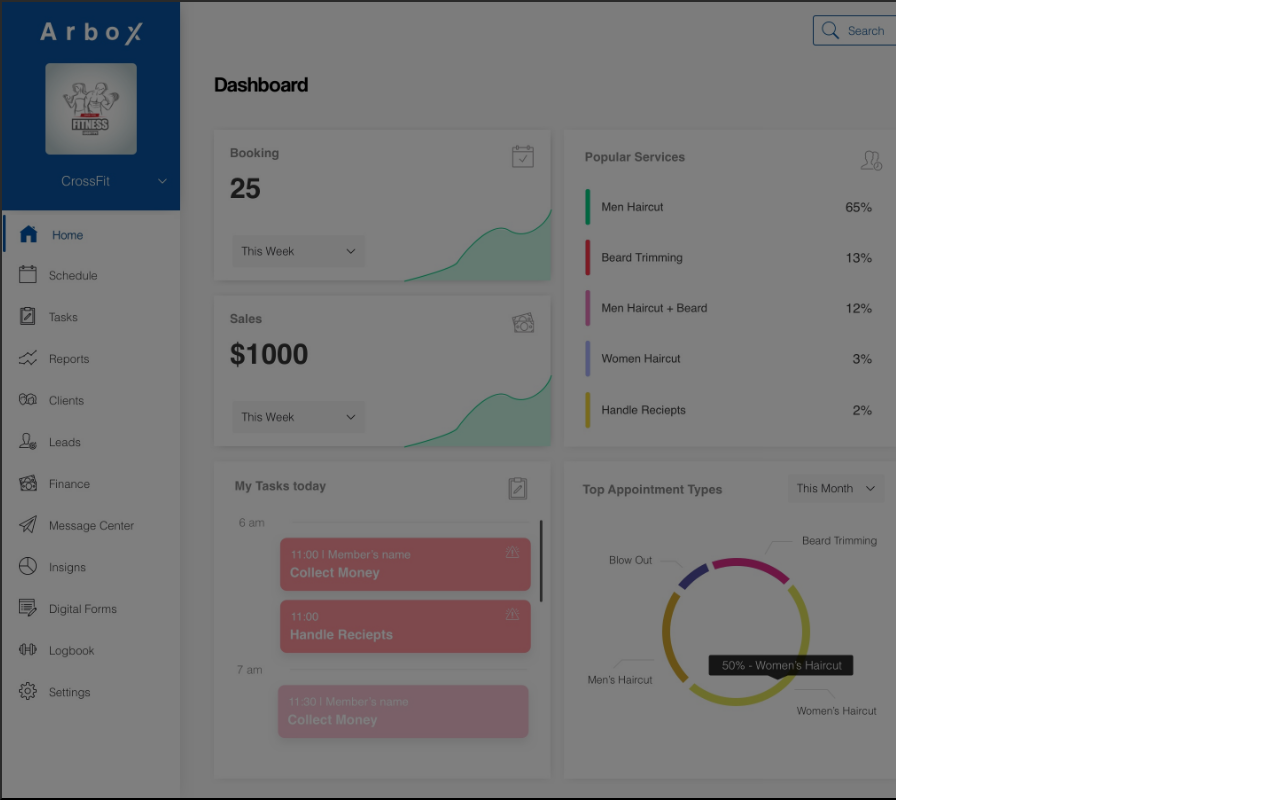
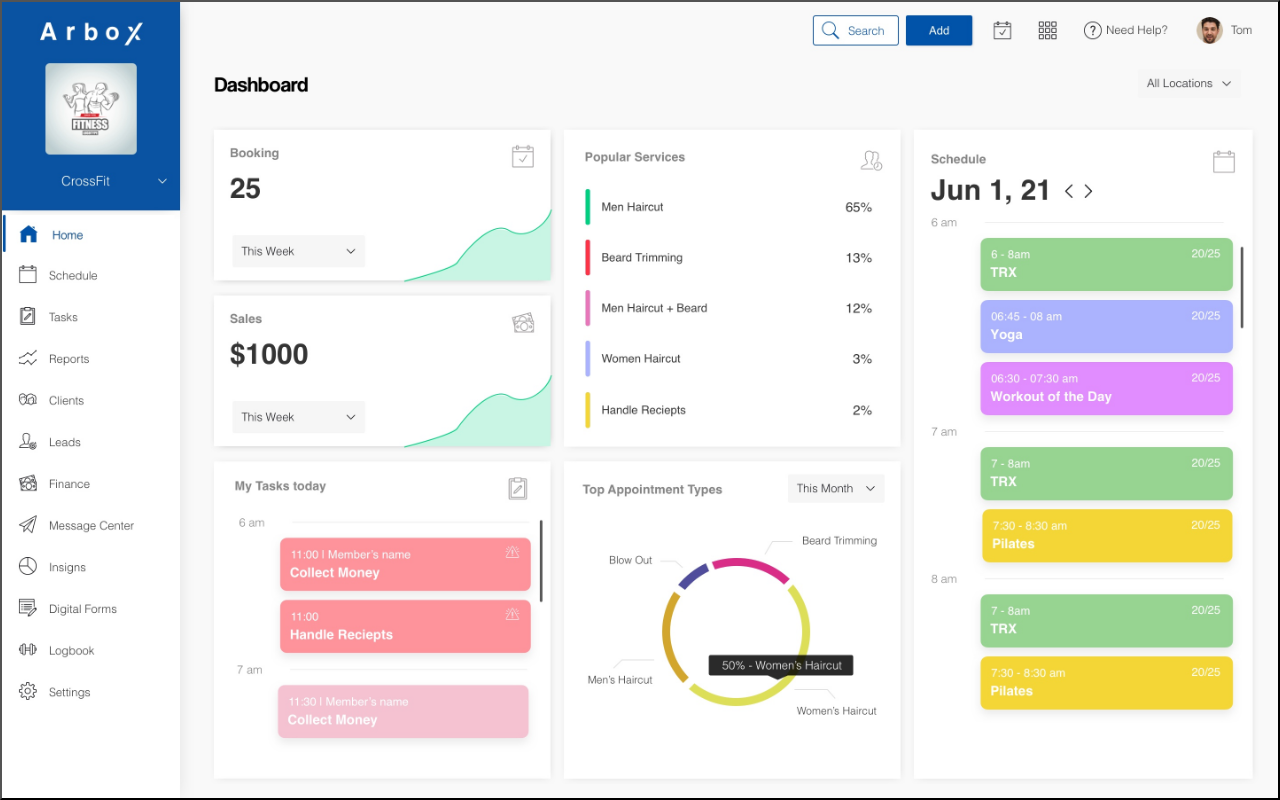
Before and after one commit to Nitsan448/Arbox-Class-Preview-Assignment, a React (Create React App) app: page / in a window 1280 px wide. Built offline with nearby package versions, Linux system fonts and the light colour scheme.

Commit message:
Added transition to drawer

```diff
--- a/src/App.js
+++ b/src/App.js
@@ -1,11 +1,13 @@
 import classes from "./App.module.css";
 import Drawer from "./components/Drawer";
+import { React, useState } from "react";
 
 function App() {
+	const [isDrawerOpen, setIsDrawerOpen] = useState(false);
 	return (
 		<main>
-			<Drawer />
-			<button className={classes.dashboard} />
+			<Drawer isOpen={isDrawerOpen} />
+			<button className={classes.dashboard} onClick={() => setIsDrawerOpen((isDrawerOpen) => !isDrawerOpen)} />
 		</main>
 	);
 }
--- a/src/components/Drawer.js
+++ b/src/components/Drawer.js
@@ -3,16 +3,17 @@ import classes from "./Drawer.module.css";
 import { createPortal } from "react-dom";
 
 function Drawer(props) {
+	const drawerClasses = props.isOpen ? `${classes.drawer} ${classes.active}` : classes.drawer;
+
 	return (
 		<>
-			{true &&
-				createPortal(
-					<>
-						<div className={classes.backdrop} />
-						<div className={classes.drawer}></div>
-					</>,
-					document.getElementById("drawer-root")
-				)}
+			{createPortal(
+				<>
+					{/* {<div className={classes.backdrop} />} */}
+					<div className={drawerClasses}></div>
+				</>,
+				document.getElementById("drawer-root")
+			)}
 		</>
 	);
 }
--- a/src/components/Drawer.module.css
+++ b/src/components/Drawer.module.css
@@ -6,15 +6,23 @@
 	height: 100vh;
 	z-index: 10;
 	background: rgba(0, 0, 0, 0.5);
+	pointer-events: none;
 }
 
 .drawer {
 	position: fixed;
 	height: 100%;
-	right: 0%;
+	left: 100%;
 	width: 30%;
 	z-index: 100;
 	background-color: white;
-	border: var(--BORDER);
-	border-radius: var(--BORDER-RADIUS);
+
+	/* transition-property: opacity; */
+	transition-duration: 1s;
+	transition-property: transform;
 }
+
+.active {
+	transform: translateX(-100%);
+	/* opacity: 1; */
+}
```
